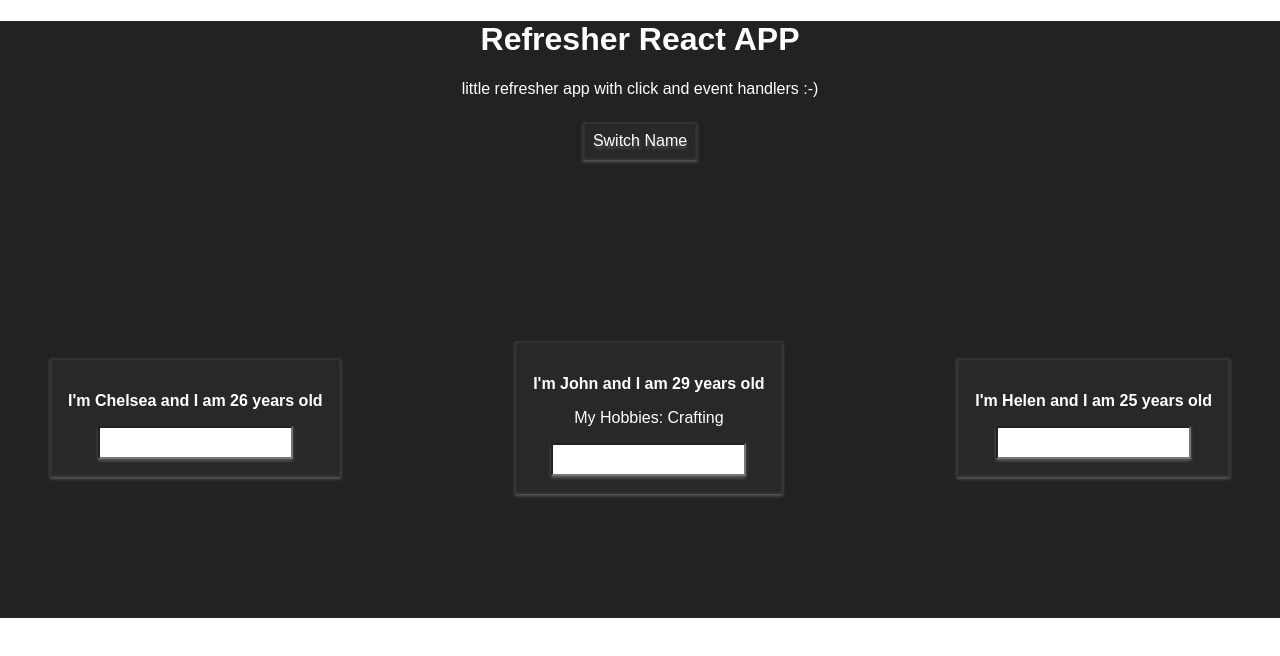
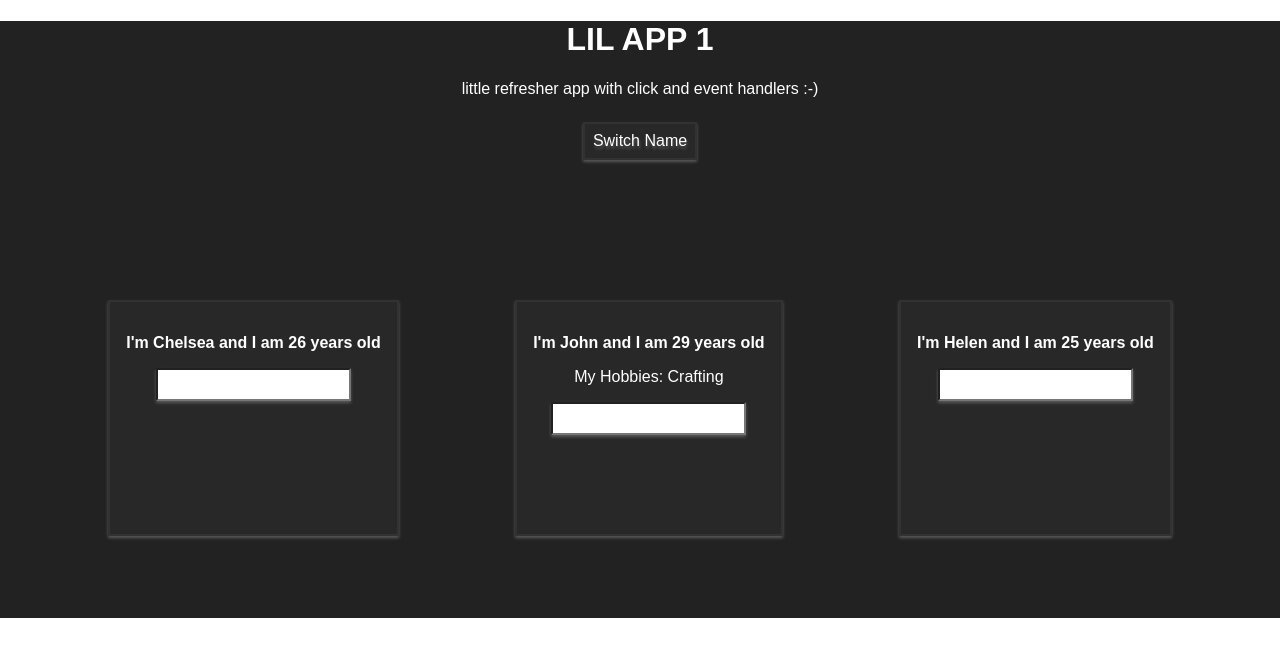
Before and after one commit to bchelsea/my, a React (Create React App) app: page / in a window 1280 px wide. Shown: the top 656 px of the page. Built offline with nearby package versions, Linux system fonts and the light colour scheme.

Commit message:
final commit

```diff
--- a/src/App.js
+++ b/src/App.js
@@ -54,12 +54,12 @@ class App extends Component {
 
      return (
       <div className="App">
-      <h1>Refresher React APP</h1>
+      <h1>LIL APP 1</h1>
       <p>little refresher app with click and event handlers :-)</p>
 
       <button
       style={style}
-      onClick={ () => this.switchNameHandler('CHEEEEEEELS') }>Switch Name</button>
+      onClick={ () => this.switchNameHandler('CHEEEEELSEA') }>Switch Name</button>
 
       <div className='Container'>
 
@@ -70,7 +70,7 @@ class App extends Component {
       <Person
       name={this.state.persons[1].name}
       age={this.state.persons[1].age}
-      click={this.switchNameHandler.bind(this, 'CHELSEA 2')}
+      click={this.switchNameHandler.bind(this, 'John Michael!')}
       changed={this.nameChangedHandler}
       > My Hobbies: Crafting
       </Person>
--- a/src/Person/Person.css
+++ b/src/Person/Person.css
@@ -4,6 +4,8 @@
     padding: 16px;
     text-align: center;
     background-color: #282828;
+    margin: auto;
+    height: 200px;
 }
 
 .Paragraph {
--- a/src/Person/Person.js
+++ b/src/Person/Person.js
@@ -3,7 +3,8 @@ import Person from './Person.css';
 
 const person = (props) => {
     return (
-        (<div className='Person'>
+        (
+        <div className='Person'>
         <p className='Paragraph' onClick={props.click}> I'm {props.name} and I am {props.age} years old</p>
         <p>{props.children}</p>
         <input type ="text" className='TextBox' onChange={props.changed}/>
```
